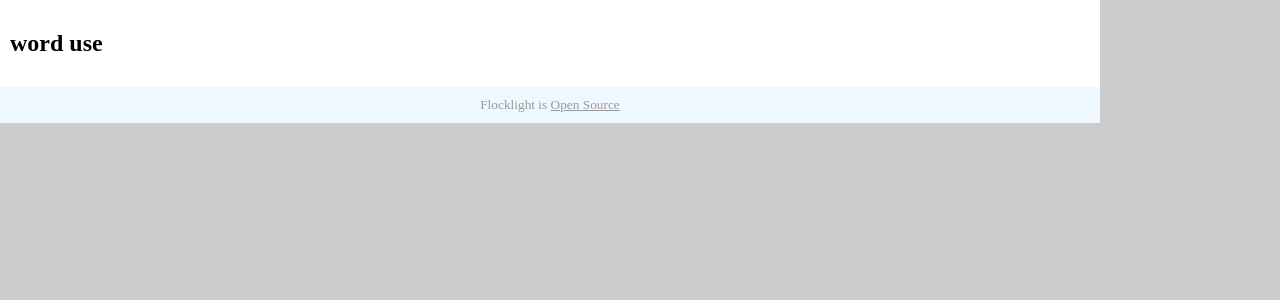
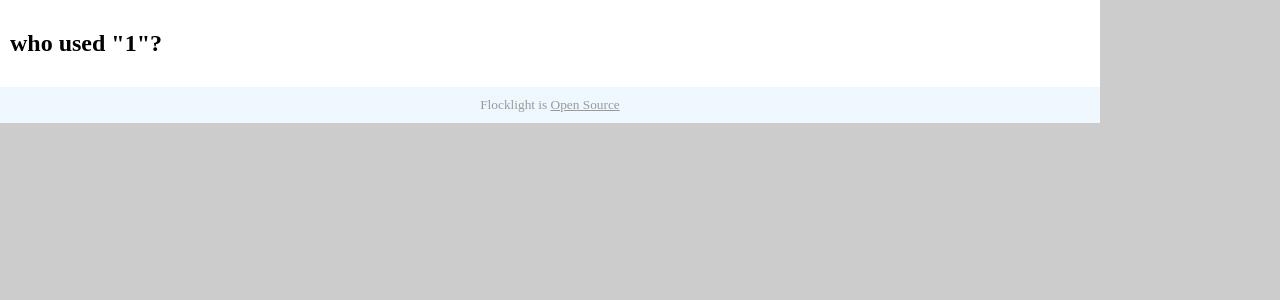
Before and after one commit to jarofgreen/flocklight, a PHP site: page /word?id=1 in a window 1280 px wide. Shown: the part 118-418 px from the top of the page. Run offline with PHP 8.4, Linux system fonts and the light colour scheme; data that the repository does not hold is empty; a stand-in replaces the project's code that opens the database connection; some libraries are stand-ins or nearby versions.

Commit message:
title on page

```diff
--- a/public_html/word.php
+++ b/public_html/word.php
@@ -13,5 +13,6 @@ $tpl = getSmarty();
 
 $search = new TwitterUserSearchByWordUse($word);
 $tpl->assign('searchUsers',$search);
+$tpl->assign('word',$word);
 
 $tpl->display('word.htm');
--- a/templates/word.htm
+++ b/templates/word.htm
@@ -5,7 +5,7 @@
 
 {block name="content"}
 
-	<h2>word use</h2>
+	<h2>who used "{$word|escape}"?</h2>
 
 	<ul>
 		{while $userInList=$searchUsers->nextResult()}
```
